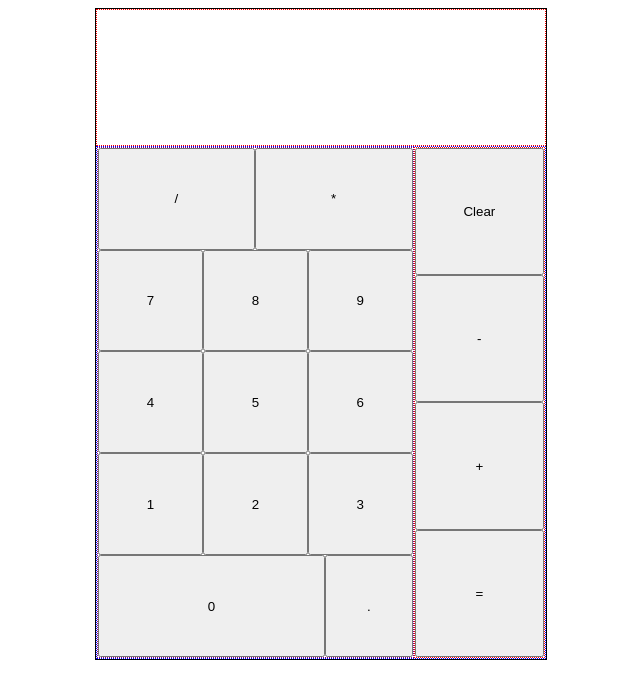
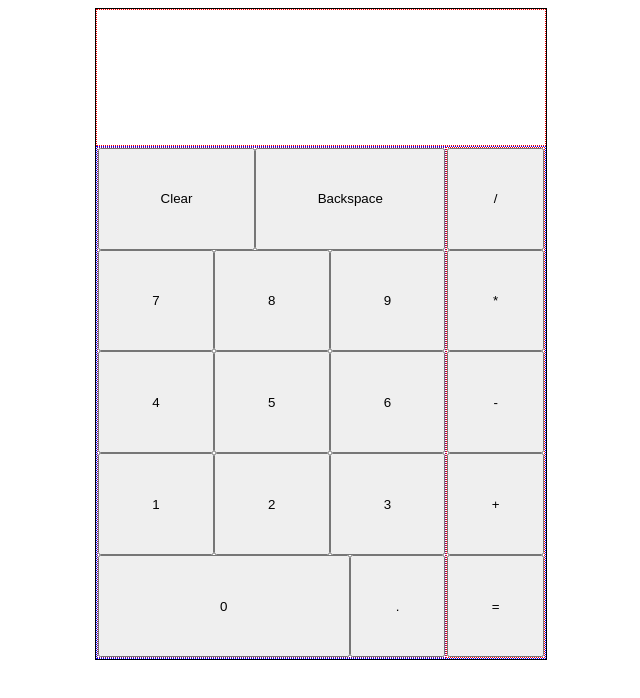
Before and after one commit to arndzk/calculator, a plain HTML site: page index.html in a window 1280 px wide. Shown: the whole page, without its empty margins (319-959 px from the left). Drawn offline with Linux system fonts and the light colour scheme.

Commit message:
progress: calculator will now ignore 'wild' operators at the end of expression + backspace function

```diff
--- a/script.js
+++ b/script.js
@@ -19,6 +19,7 @@ function generateCalculator() {
     const buttonDecimal = document.createElement('button');
     const numberRow = document.createElement('div');
     const buttonClear = document.createElement('button');
+    const buttonBackspace = document.createElement('button');
     const buttonEquals = document.createElement('button');
     const buttonDivide = document.createElement('button');
     const buttonMultiply = document.createElement('button');
@@ -37,6 +38,7 @@ function generateCalculator() {
     buttonDecimal.classList.add('button-number');
     numberRow.classList.add('number-row');
     buttonClear.classList.add('button-clear');
+    buttonBackspace.classList.add('button-backspace');
     buttonEquals.classList.add('button-equals');
     buttonDivide.classList.add('button-operator');
     buttonMultiply.classList.add('button-operator');
@@ -48,6 +50,7 @@ function generateCalculator() {
     buttonZero.innerHTML = `0`;
     buttonDecimal.innerHTML = `.`;
     buttonClear.innerHTML = `Clear`;
+    buttonBackspace.innerHTML = `Backspace`;
     buttonEquals.innerHTML = `=`;
     buttonDivide.innerHTML = `/`;
     buttonMultiply.innerHTML = `*`;
@@ -58,6 +61,7 @@ function generateCalculator() {
     buttonZero.addEventListener('click', updateDisplay, false);
     buttonDecimal.addEventListener('click', updateDisplay, false);
     buttonClear.addEventListener('click', clearDisplay, false);
+    buttonBackspace.addEventListener('click', backspace, false);
     buttonDivide.addEventListener('click', updateDisplay, false);
     buttonMultiply.addEventListener('click', updateDisplay, false);
     buttonSubtract.addEventListener('click', updateDisplay, false);
@@ -89,10 +93,12 @@ function generateCalculator() {
         buttonsNumbers.appendChild(numberRow);
     }
 
-    numberRow.appendChild(buttonDivide);
+    numberRow.appendChild(buttonClear);
+    numberRow.appendChild(buttonBackspace);
     numberRow.appendChild(buttonMultiply);
     buttonsNumbers.appendChild(numberRow);
-    buttonsOperators.appendChild(buttonClear);
+    buttonsOperators.appendChild(buttonDivide);
+    buttonsOperators.appendChild(buttonMultiply);
     buttonsOperators.appendChild(buttonSubtract);
     buttonsOperators.appendChild(buttonAdd);
     buttonsOperators.appendChild(buttonEquals);
@@ -135,12 +141,26 @@ function clearDisplay() {
     console.log(`+++ DISPLAY CLEAR +++`)
 }
 
+function backspace() {
+    let displayNumbers = document.querySelector('.display-numbers');
+    let newDisplayNumbers = displayNumbers.innerHTML;
+    console.log(newDisplayNumbers);
+    newDisplayNumbers = newDisplayNumbers.slice(0, -1);
+    console.log(newDisplayNumbers);
+    displayNumbers.innerHTML = newDisplayNumbers;
+}
+
 // Calculator Logic
 
 function equate(expression) {
     console.table(expression);
     let arrayExpression = [];
     let someNumber = ``;
+    console.log(`${expression[expression.length-1]}`)
+    if (expression[expression.length - 1] == '+' || expression[expression.length - 1] == '-' || expression[expression.length - 1] == '*' || expression[expression.length - 1] == '/') {
+        expression = expression.slice(0, -1);
+        console.log(expression);
+    }
     for (let i = 0; i < expression.length; i++) {
         let j = 0;
         if(expression.charCodeAt(i) >= 48 && expression.charCodeAt(i) <= 57) {
--- a/style.css
+++ b/style.css
@@ -73,6 +73,10 @@ html, body {
     flex-grow: 1;
 }
 
+.button-backspace {
+    flex-grow: 1;
+}
+
 .button-equals {
     flex-grow: 1;
 }
```
